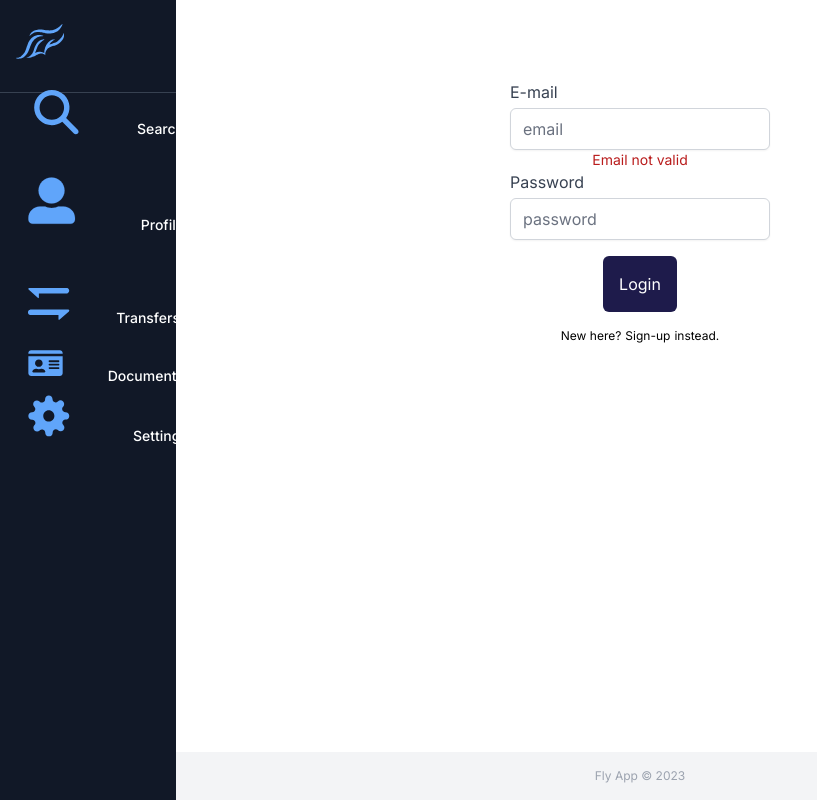
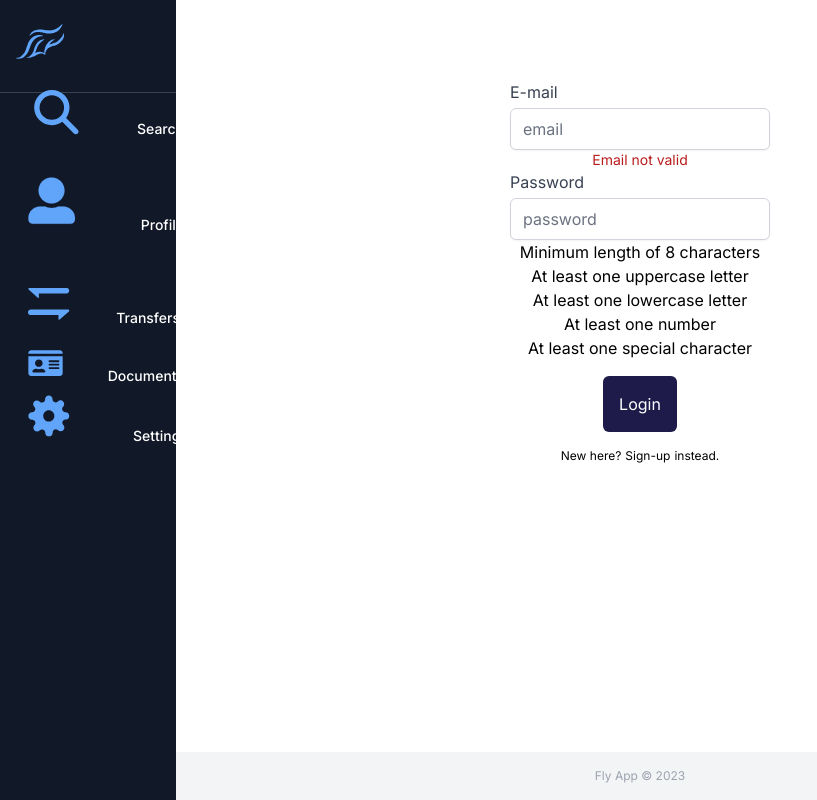
Before and after one commit to Juliusm9791/fly-app-3.0, a Next.js app: page /auth/login in a window 1280 px wide. Both pictures are taken after a click on the button "Login". Shown: the whole page, without its empty margins (0-817 px from the left). Built offline with nearby package versions, Linux system fonts and the light colour scheme; no server answers.

Commit message:
error handling printed

```diff
--- a/src/app/auth/login/page.tsx
+++ b/src/app/auth/login/page.tsx
@@ -8,15 +8,19 @@ import {
   passwordValidation,
 } from '@/common/utils/validations';
 import { LoginForm } from '@/common/variable-types';
+interface LoginError {
+  emailError: string;
+  passwordError: string[];
+}
 
 export default function LoginPage() {
   const [inputForm, setInputForm] = useState<LoginForm>({
     email: '',
     password: '',
   });
-  const [inputFormErrors, setInputFormErrors] = useState({
+  const [inputFormErrors, setInputFormErrors] = useState<LoginError>({
     emailError: '',
-    passwordError: '',
+    passwordError: [],
   });
 
   const handleInputFormChange = useCallback((value: string, name: string) => {
@@ -43,6 +47,10 @@ export default function LoginPage() {
     }
     if (passwordErrors.length !== 0) {
       console.log(passwordErrors);
+      setInputFormErrors((prev) => ({
+        ...prev,
+        passwordError: passwordErrors,
+      }));
     }
   };
 
@@ -65,8 +73,10 @@ export default function LoginPage() {
           value={inputForm.password}
           onChange={handleInputFormChange}
           placeholder="password"
-          error={inputFormErrors.passwordError}
         ></InputForm>
+        {inputFormErrors.passwordError.map((el) => (
+          <p key={el}>{el}</p>
+        ))}
       </div>
       <ButtonCommon label="Login" onButtonClick={handleSubmit} />
       <div className="text-black text-xs mt-4">
```
